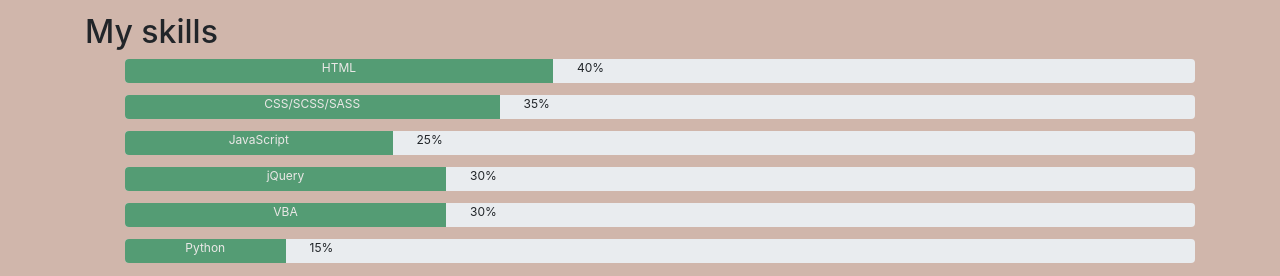
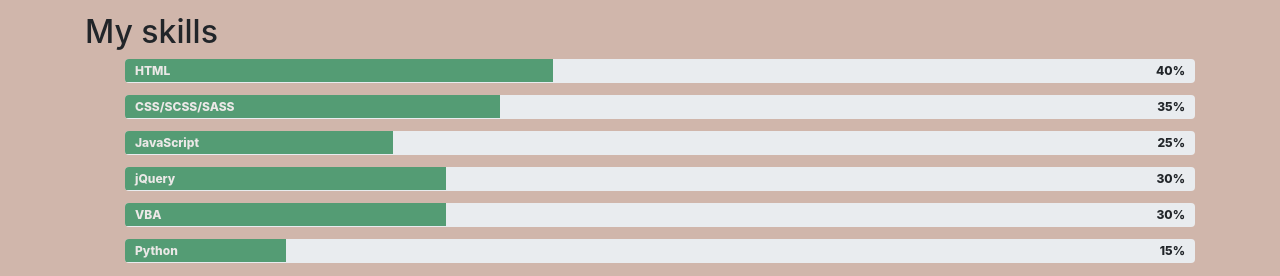
Before and after one commit to Lupescua/Bootstrap_profile, a website: page src/index.html in a window 1280 px wide. Shown: the part 967-1243 px from the top of the page. Drawn offline with nearby package versions, Linux system fonts and the light colour scheme; files that its build step writes are made by us from their sources.

Commit message:
Made the Portfolio Bar be animated

```diff
--- a/src/index.html
+++ b/src/index.html
@@ -104,14 +104,14 @@
             <h2>My skills</h2>
             <ul style="list-style:none">
                 <li>
-                    <div class="progress">
-                        <div id="HTML" class="beard">HTML</div>
+                    <div class="progress" >
+                        <div id="HTML" class="beard" >HTML</div>
                         <div class="skill_text">40%</div>
                         <!-- <div class="progress-bar bg-success" role="progressbar" style="width: 40%" aria-valuenow="40" aria-valuemin="0" aria-valuemax="100">HTML</div> -->
                     </div>
                 </li>
                 <li>
-                    <div class="progress">
+                    <div class="progress" aria-valuemin="0" aria-valuemax="100">
                         <div id="CSS" class="beard">CSS/SCSS/SASS</div>
                         <div class="skill_text">35%</div>
                         <!-- <div class="progress-bar bg-info" role="progressbar" style="width: 35%" aria-valuenow="35" aria-valuemin="0" aria-valuemax="100">CSS / SCSS / SASS</div> -->
@@ -219,7 +219,9 @@
                 <article class="card mb-4">
                     <img class="card-img-top" src="img/dacian_wolf.png" alt="wolf">
                     <div class="card-body">
-                            <h3 class="card-title">View-More <br></h3>
+                        <h3 class="card-title">View-More
+                            <br>
+                        </h3>
                         <p class="card-text">For all the Starwars fans, one of my first tries at a Imdb page</p>
                         <h4>Tech stack:
                             <ul class="list-unstyled">
@@ -312,9 +314,9 @@
                         </h3>
                         <p class="card-subtitle mb-2 text-muted">Business Development Consultant</p>
                         <p class="card-text">Restart Energy, the fastest growing energy provider in the European Union with over 30,000 existing
-                                customers, is building an efficient and transparent ecosystem  —  Restart Energy Democracy
-                                (RED) — to bridge the global divide between energy producers, prosumers and consumers using
-                                blockchain technology.</p>
+                            customers, is building an efficient and transparent ecosystem  —  Restart Energy Democracy (RED)
+                            — to bridge the global divide between energy producers, prosumers and consumers using blockchain
+                            technology.</p>
                     </div>
                 </article>
                 <article class="card mb-4" id="MD">
@@ -324,10 +326,9 @@
                             <a href="http://www.mindshub.ro/">Minds Hub</a>
                         </h3>
                         <p class="card-subtitle mb-2 text-muted">Founding Member</p>
-                            <p class="card-text">Minds Hub is the physical space that brings together, according to common values and passions,
-                                students, professionals and teachers from different fields. It is also the virtual space
-                                where tomorrow's leaders have access to all resources online and offline to grow and make
-                                a difference.</p>
+                        <p class="card-text">Minds Hub is the physical space that brings together, according to common values and passions, students,
+                            professionals and teachers from different fields. It is also the virtual space where tomorrow's
+                            leaders have access to all resources online and offline to grow and make a difference.</p>
                     </div>
                 </article>
             </div>
--- a/src/js/main.js
+++ b/src/js/main.js
@@ -1,6 +1,4 @@
-$('.beard').appear();
-console.log('Ola');
-
+$('.progress').appear();
 $('.progress').on('appear', function () {
     console.log('Hy');
     progress('#HTML', '40%');
--- a/src/scss/_custom_styles.scss
+++ b/src/scss/_custom_styles.scss
@@ -37,17 +37,33 @@
 .progress {
     padding-bottom: 2em;
     margin-bottom: 1em;
-    }
+    position: relative;
+    height: 1.8em;
+
+    border-color: white;
+}
 
 .beard {
-    width: 0%;
-    height: 2rem;
+    position: absolute;
+	left: 0px;
+	font-weight: 800;
+	padding: 3px 30px 2px 10px;
     background-color: #549C74;
-    margin-bottom: 20px;
     color: #EBE8E7;
-    text-align: center;
 }
 
 .skill_text{
-    padding-left: 2em;
+
+	position: absolute;
+	right: 0px;
+	font-weight: 800;
+    padding: 3px 10px 2px;
+
+    // padding-left: 2em;
+    // position: absolute;
+    // right: 0;
 }
+
+li{
+    border-color: white;
+}
```
Lines whose indentation alone changed are shown as unchanged.
